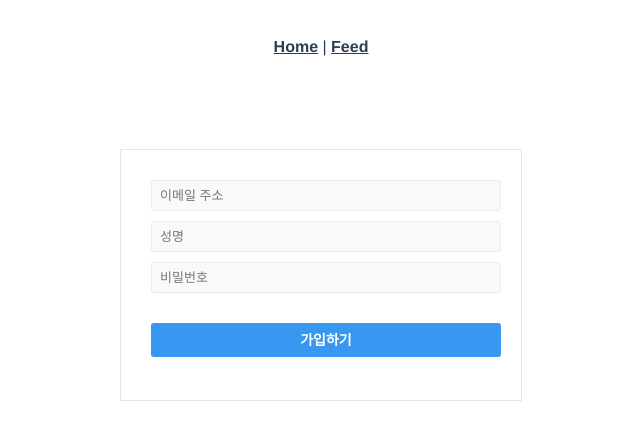
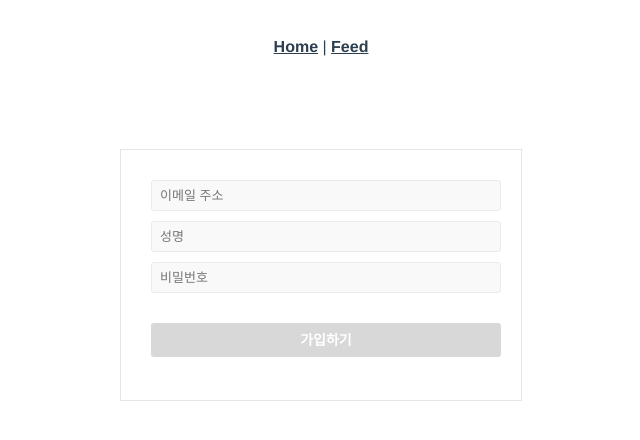
Before and after one commit to kimhongcha/instagram_front, a Vue app: page /register in a window 1280 px wide. Shown: the top 440 px of the page, without its empty margins (319-959 px from the left). Built offline with nearby package versions, Linux system fonts and the light colour scheme.

Commit message:
회원가입 미입력 시 버튼 비활성화 기능 추가

```diff
--- a/src/views/Register.vue
+++ b/src/views/Register.vue
@@ -2,6 +2,7 @@
     <div class="register">
 
             <div class="register_container">
+            <form action="">
                 <InputForm inputId="user_id"
                             inputType="text"
                             inputPlaceHolder="이메일 주소"
@@ -17,7 +18,8 @@
                             inputPlaceHolder="비밀번호"
                             v-model="userPassword" />
 
-            <button id="submit_btn" value="가입하기" class="submit_btn">가입하기</button>
+                <button id="submit_btn" :disabled="isDisabled" value="가입하기" :class="submitButtonStyle">가입하기</button>
+            </form>
         </div>
     </div>
 </template>
@@ -33,6 +35,18 @@ export default {
             userName: '',
             userPassword: ''
         }
+    },
+    computed: {
+        submitButtonStyle() {
+            return this.isDisabled === false ? 'submit_btn_abled' : 'submit_btn_disabled'
+        },
+
+        isDisabled() {
+
+            return this.userId === '' ||
+                    this.userName === '' ||
+                    this.userPassword === ''
+      },
     },
     components: {
         InputForm
@@ -54,7 +68,7 @@ export default {
     margin-bottom: 30px;
 }
 
-.register_container .submit_btn{
+.submit_btn_abled{
   background: #3897f0;
   border-color: #3897f0;
   color: #fff;
@@ -70,4 +84,22 @@ export default {
   cursor: pointer;
   margin: 25px 25px 5px 5px;
 }
+
+.submit_btn_disabled{
+  background: #D8D8D8;
+  border-color: #D8D8D8;
+  color: #fff;
+  border-radius: 3px;
+  border-style: solid;
+  border-width: 2px;
+  font-size: 14px;
+  font-weight: 600;
+  line-height: 28px;
+  outline: none;
+  width: 100%;
+  margin-top: 10px;
+  cursor: pointer;
+  margin: 25px 25px 5px 5px;
+}
+
 </style>
```
Lines whose indentation alone changed are shown as unchanged.
